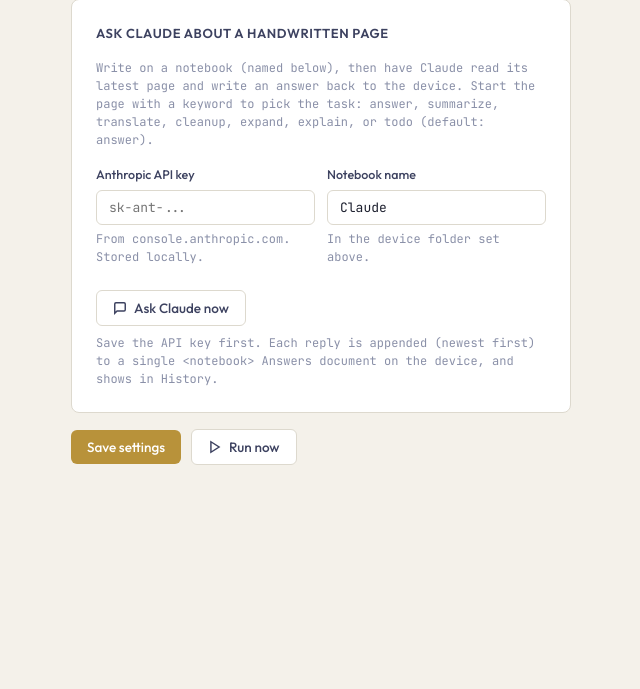
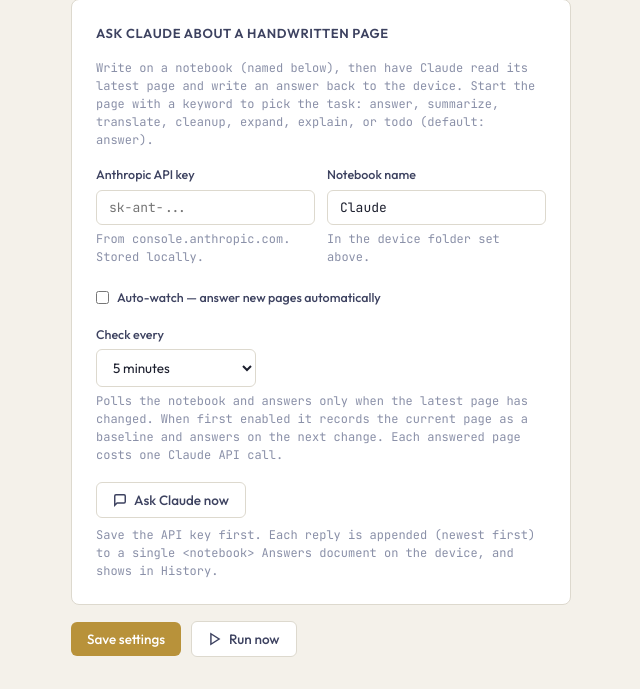
Before and after one commit to ScreechyX/PolarisFolio, a FastAPI app: page /settings in a window 1280 px wide. Shown: the part 2003-2692 px from the top of the page, without its empty margins (189-829 px from the left). Before the commit the page ends 2468 px from the top, so only its background shows below. Run offline with FastAPI, Linux system fonts and the light colour scheme; data that the repository does not hold is empty.

Commit message:
Add auto-watch: answer new Claude pages on a schedule (#5)
Optional background watcher that polls the Claude notebook every N minutes
and answers its latest page only when it has changed, so you no longer have to
click "Ask Claude now".

- rm_notebook.latest_page_hash(): SHA-256 of the latest page's .rm bytes for
  cheap change detection.
- claude_assistant: only_if_changed_from gate — None always answers (manual),
  "" sets a baseline without answering, a hash answers only on change; returns
  the current hash and a skipped flag.
- scheduler.apply_claude_watch(): interval job (claude_watch); apply_schedule
  now removes only its own job so the two coexist.
- app.py: _run_claude_watch background job; manual runs also record the page
  hash so the watcher won't re-answer the same page; settings + startup wiring.
- settings.html: auto-watch toggle + interval (default off, 5 min).


Claude-Session: https://claude.ai/code/session_018iSAcVphjt72KtTudjLWkS

Co-authored-by: Claude <noreply@anthropic.com>

```diff
--- a/app.py
+++ b/app.py
@@ -39,7 +39,7 @@ from database import (
     get_uploads, clear_uploads, add_upload,
     add_claude_answer, get_claude_answers,
 )
-from scheduler import scheduler, apply_schedule
+from scheduler import scheduler, apply_schedule, apply_claude_watch
 
 # ---------------------------------------------------------------------------
 # App setup
@@ -65,6 +65,7 @@ async def startup():
     await init_db()
     scheduler.start()
     await apply_schedule()
+    await apply_claude_watch()
 
 
 @app.on_event("shutdown")
@@ -475,6 +476,8 @@ async def save_settings(
     schedule_keep_days: str = Form("5"),
     anthropic_api_key: str = Form(""),
     claude_notebook: str = Form("Claude"),
+    claude_watch_enabled: str = Form("0"),
+    claude_watch_interval: str = Form("5"),
 ):
     if ms_client_id:
         await set_setting("ms_client_id", ms_client_id.strip())
@@ -508,8 +511,15 @@ async def save_settings(
     if anthropic_api_key.strip():
         await set_setting("anthropic_api_key", anthropic_api_key.strip())
     await set_setting("claude_notebook", claude_notebook.strip() or "Claude")
+    await set_setting("claude_watch_enabled", claude_watch_enabled)
+    try:
+        watch_int = max(1, int(claude_watch_interval))
+    except (TypeError, ValueError):
+        watch_int = 5
+    await set_setting("claude_watch_interval", str(watch_int))
 
     await apply_schedule()
+    await apply_claude_watch()
 
     return RedirectResponse("/settings?success=saved", status_code=303)
 
@@ -545,6 +555,10 @@ async def _run_claude_ask():
     await add_claude_answer(entry["created_at"], entry["task"],
                             entry["transcription"], entry["answer"])
 
+    # Record the answered page so the auto-watch won't re-answer it.
+    if result.get("hash"):
+        await set_setting("claude_last_page_hash", result["hash"])
+
     today = date.today().isoformat()
     await add_upload(
         display_name=result["display_name"],
@@ -556,6 +570,58 @@ async def _run_claude_ask():
         sync_action=f"claude_{result['task']}",
     )
     print(f"Claude ask: {result['display_name']} "
+          f"(task={result['task']}, uploaded={result['uploaded']})")
+
+
+async def _run_claude_watch():
+    """Auto-watch job: poll the Claude notebook and answer its latest page only
+    when it has changed since the last answer (tracked by `.rm` hash). Scheduled
+    by scheduler.apply_claude_watch; never overlaps (max_instances=1)."""
+    if (await get_setting("claude_watch_enabled", "0")) != "1":
+        return
+    api_key = await get_setting("anthropic_api_key", "")
+    if not api_key and not os.environ.get("ANTHROPIC_API_KEY"):
+        return
+    if shutil.which("rmapi") is None:
+        return
+
+    from claude_assistant import ask_about_latest_page
+
+    notebook = await get_setting("claude_notebook", "") or "Claude"
+    folder = await get_setting("rm_folder", "/PolarisFolio")
+    stored = await get_setting("claude_last_page_hash", "")
+    prior = await get_claude_answers()
+
+    try:
+        result = await asyncio.to_thread(
+            ask_about_latest_page,
+            api_key=api_key, notebook=notebook, folder=folder, pdf_dir=PDF_DIR,
+            prior_entries=prior, only_if_changed_from=stored)
+    except Exception as e:
+        print(f"Claude watch: error - {e}")
+        return
+
+    # Always record the current page fingerprint (baseline or after answering).
+    if result.get("hash"):
+        await set_setting("claude_last_page_hash", result["hash"])
+
+    if result.get("skipped"):
+        return
+
+    entry = result["entry"]
+    await add_claude_answer(entry["created_at"], entry["task"],
+                            entry["transcription"], entry["answer"])
+    today = date.today().isoformat()
+    await add_upload(
+        display_name=result["display_name"],
+        start_date=today,
+        end_date=today,
+        event_count=0,
+        pdf_path=result["pdf_path"],
+        uploaded_to_rm=result["uploaded"],
+        sync_action=f"claude_{result['task']}",
+    )
+    print(f"Claude watch: answered '{result['display_name']}' "
           f"(task={result['task']}, uploaded={result['uploaded']})")
 
 
--- a/scheduler.py
+++ b/scheduler.py
@@ -28,6 +28,7 @@ from zoneinfo import ZoneInfo
 
 from apscheduler.schedulers.asyncio import AsyncIOScheduler
 from apscheduler.triggers.cron import CronTrigger
+from apscheduler.triggers.interval import IntervalTrigger
 
 from database import get_setting, add_upload
 
@@ -284,7 +285,11 @@ async def apply_schedule():
     except Exception:
         tz_name, tz = "UTC", ZoneInfo("UTC")
 
-    scheduler.remove_all_jobs()
+    # Only touch our own job — leave the Claude-watch job (and any others) alone.
+    try:
+        scheduler.remove_job("auto_generate")
+    except Exception:
+        pass
 
     if enabled == "1":
         scheduler.add_job(
@@ -297,3 +302,38 @@ async def apply_schedule():
         print(f"Scheduler: auto-generate enabled — {day} at {hour:02d}:00 {tz_name}")
     else:
         print("Scheduler: auto-generate disabled")
+
+
+async def apply_claude_watch():
+    """
+    Reads the Claude auto-watch settings and updates its interval job.
+    Call this on startup and whenever settings are saved.
+
+    The job (`_run_claude_watch`, defined in app.py) polls the Claude notebook
+    every N minutes and answers its latest page only when it has changed.
+    """
+    enabled = await get_setting("claude_watch_enabled", "0")
+    try:
+        interval = max(1, int(await get_setting("claude_watch_interval", "5")))
+    except (TypeError, ValueError):
+        interval = 5
+
+    try:
+        scheduler.remove_job("claude_watch")
+    except Exception:
+        pass
+
+    if enabled == "1":
+        from app import _run_claude_watch  # lazy: app imports scheduler at top
+        scheduler.add_job(
+            _run_claude_watch,
+            trigger=IntervalTrigger(minutes=interval),
+            id="claude_watch",
+            replace_existing=True,
+            max_instances=1,       # never overlap polls
+            coalesce=True,
+            misfire_grace_time=300,
+        )
+        print(f"Scheduler: Claude watch enabled — every {interval} min")
+    else:
+        print("Scheduler: Claude watch disabled")
--- a/templates/settings.html
+++ b/templates/settings.html
@@ -300,6 +300,28 @@
         </div>
       </div>
 
+      <div class="form-group" style="margin-top: 4px;">
+        <label style="display: flex; align-items: center; gap: 8px; cursor: pointer;">
+          <input type="checkbox" name="claude_watch_enabled" value="1"
+            {% if settings.get('claude_watch_enabled') == '1' %}checked{% endif %}>
+          Auto-watch — answer new pages automatically
+        </label>
+      </div>
+      <div class="form-group">
+        <label>Check every</label>
+        <select name="claude_watch_interval" style="max-width: 160px;">
+          {% set wint = settings.get('claude_watch_interval', '5') %}
+          {% for m in ['2','5','10','15','30','60'] %}
+          <option value="{{ m }}" {% if m == wint %}selected{% endif %}>{{ m }} minutes</option>
+          {% endfor %}
+        </select>
+        <div class="form-hint">
+          Polls the notebook and answers only when the latest page has changed.
+          When first enabled it records the current page as a baseline and answers
+          on the next change. Each answered page costs one Claude API call.
+        </div>
+      </div>
+
       <div style="display: flex; gap: 10px; align-items: center; margin-top: 6px;">
         <button type="button" class="btn btn-secondary" id="askClaudeBtn" onclick="askClaudeNow()">
           <svg width="14" height="14" viewBox="0 0 24 24" fill="none" stroke="currentColor" stroke-width="2.5">
```
Also changed, not shown: claude_assistant.py (+21 -3 lines), rm_notebook.py (+15 -0 lines).
